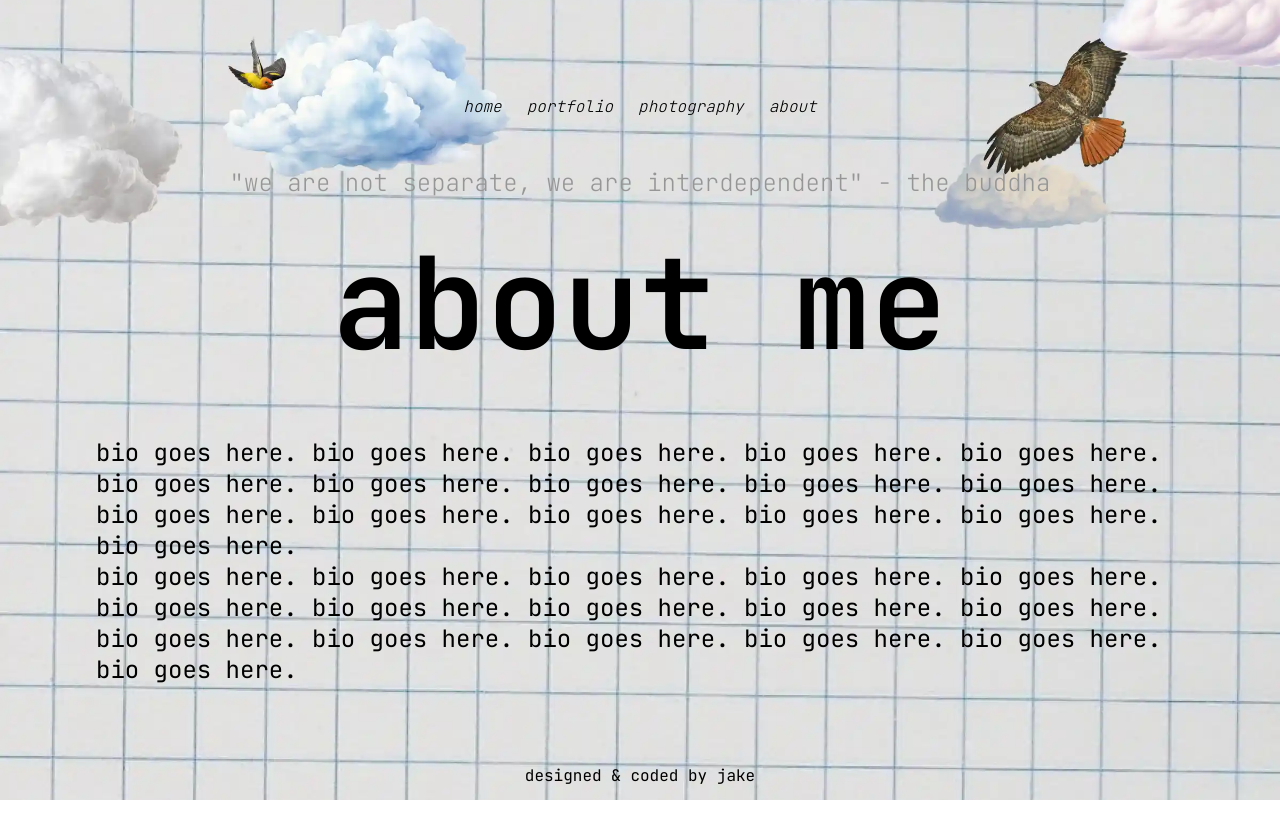
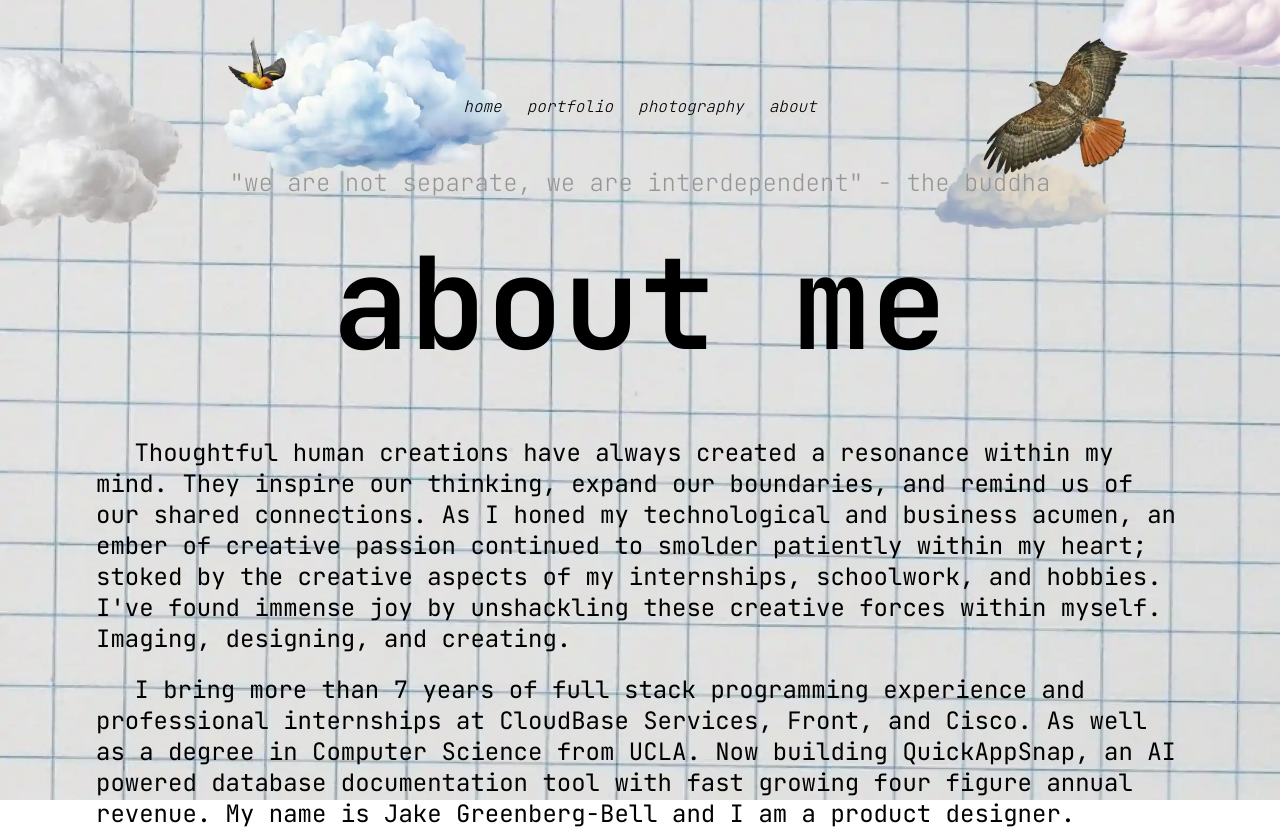
Before and after one commit to jakegreenbergbell/portfolio, a Next.js app: page /home/about in a window 1280 px wide. Shown: the top 829 px of the page. Built offline with nearby package versions, Linux system fonts and the light colour scheme.

Commit message:
About page text.

```diff
--- a/src/app/home/about/page.js
+++ b/src/app/home/about/page.js
@@ -28,20 +28,27 @@ export default function About() {
                 <HeaderText>about me</HeaderText>
 
                 <StyledBodyText>
-                    <div>
-                        bio goes here. bio goes here. bio goes here. bio goes
-                        here. bio goes here. bio goes here. bio goes here. bio
-                        goes here. bio goes here. bio goes here. bio goes here.
-                        bio goes here. bio goes here. bio goes here. bio goes
-                        here. bio goes here.
-                    </div>
-                    <div>
-                        bio goes here. bio goes here. bio goes here. bio goes
-                        here. bio goes here. bio goes here. bio goes here. bio
-                        goes here. bio goes here. bio goes here. bio goes here.
-                        bio goes here. bio goes here. bio goes here. bio goes
-                        here. bio goes here.
-                    </div>
+                    <FirstParagraph>
+                        &emsp; Thoughtful human creations have always created a
+                        resonance within my mind. They inspire our thinking,
+                        expand our boundaries, and remind us of our shared
+                        connections. As I honed my technological and business
+                        acumen, an ember of creative passion continued to
+                        smolder patiently within my heart; stoked by the
+                        creative aspects of my internships, schoolwork, and
+                        hobbies. I've found immense joy by unshackling these
+                        creative forces within myself. Imaging, designing, and
+                        creating.
+                    </FirstParagraph>
+                    <SecondParagraph>
+                        &emsp; I bring more than 7 years of full stack
+                        programming experience and professional internships at
+                        CloudBase Services, Front, and Cisco. As well as a
+                        degree in Computer Science from UCLA. Now building
+                        QuickAppSnap, an AI powered database documentation tool
+                        with fast growing four figure annual revenue. My name is
+                        Jake Greenberg-Bell and I am a product designer.
+                    </SecondParagraph>
                 </StyledBodyText>
 
                 <Footer />
@@ -65,8 +72,14 @@ const StyledBodyText = styled(BodyText)`
     padding-right: 6rem;
 `;
 
+const FirstParagraph = styled.div``;
+
+const SecondParagraph = styled.div`
+    margin-top: 20px;
+`;
+
 const BackgroundImage = styled(Image)`
-    position: absolute;
+    position: fixed;
     z-index: -10;
     height: 100%;
     width: 100%;
```
